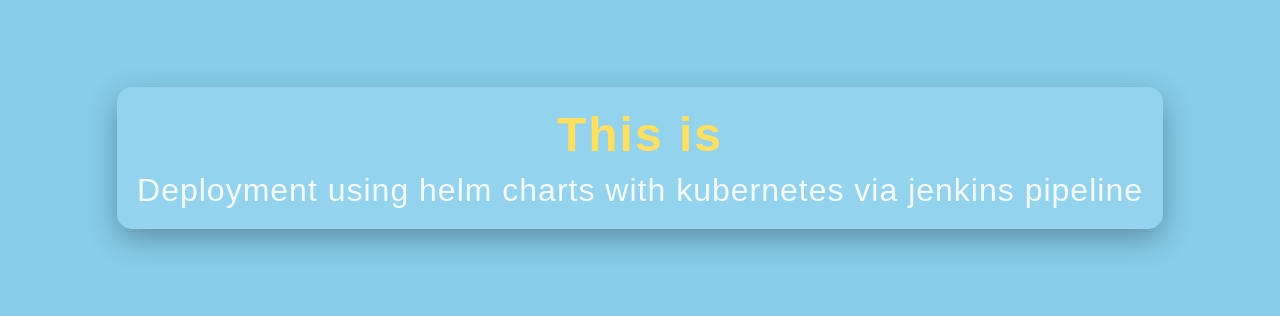
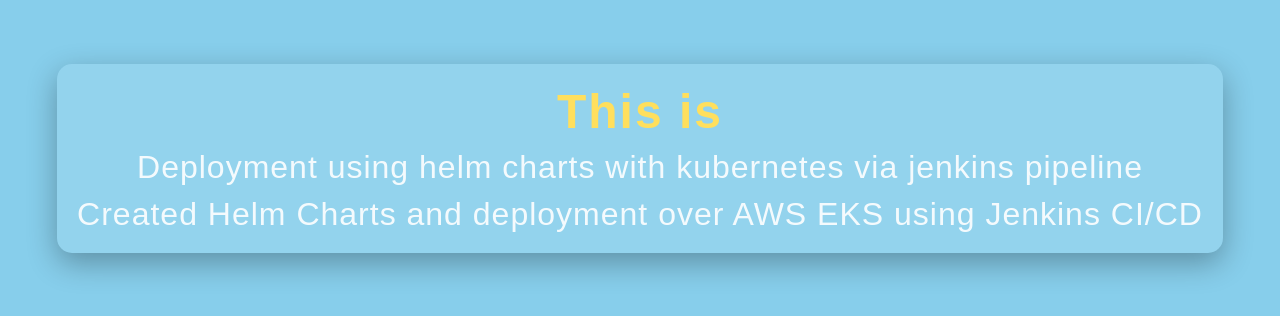
Before and after one commit to dhavalsavai/jenkins, a React (Create React App) app: page / in a window 1280 px wide. Shown: the part 242-558 px from the top of the page. Built offline with nearby package versions, Linux system fonts and the light colour scheme.

Commit message:
Update App.js

```diff
--- a/src/App.js
+++ b/src/App.js
@@ -7,6 +7,7 @@ function App() {
             <div className="message-box">
                 <h1 className="title">This is</h1>
                 <p className="subtitle">Deployment using helm charts with kubernetes via jenkins pipeline</p>
+                <p className="subtitle">Created Helm Charts and deployment over AWS EKS using Jenkins CI/CD</p>
             </div>
         </div>
     );
```
